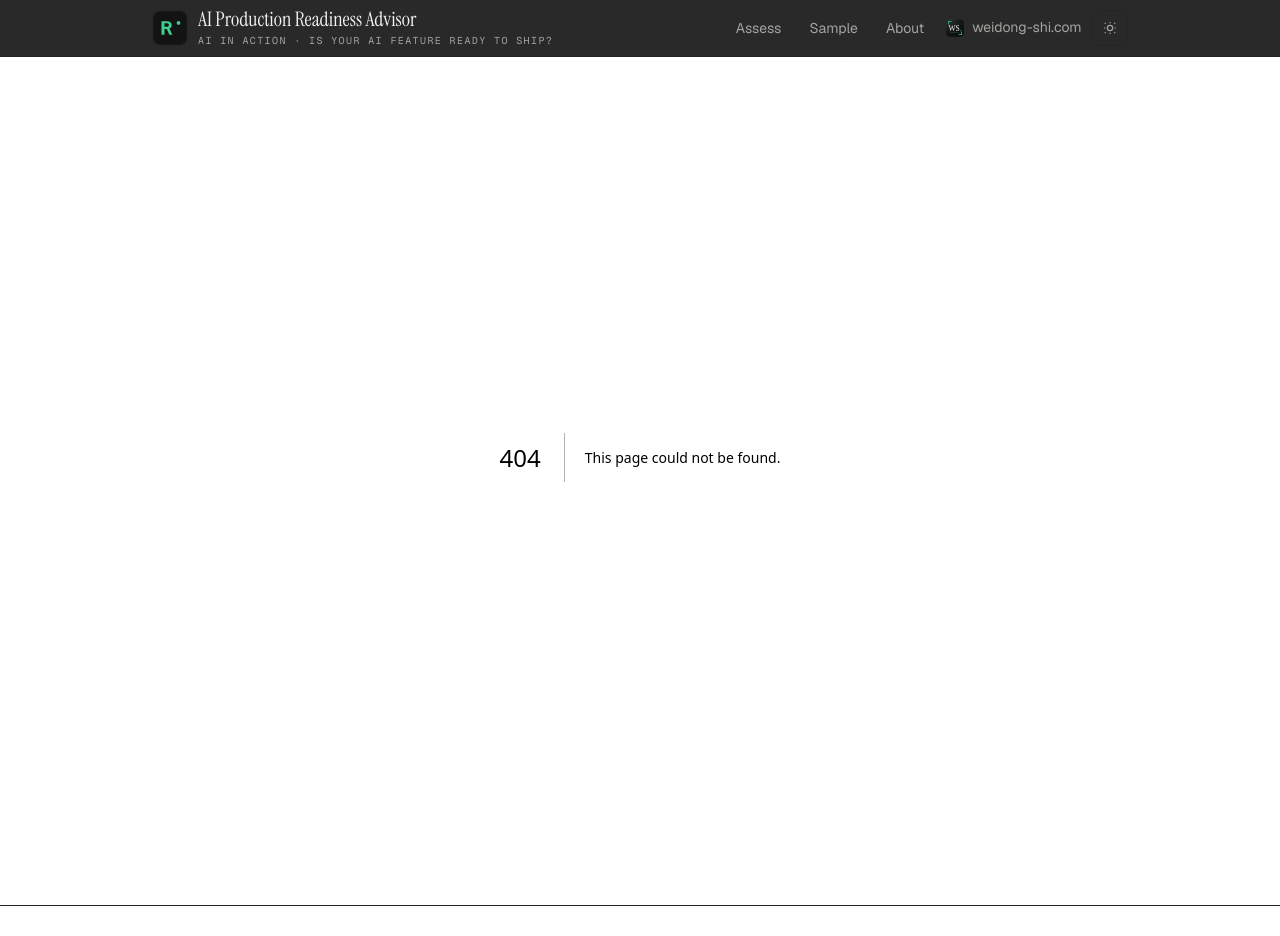
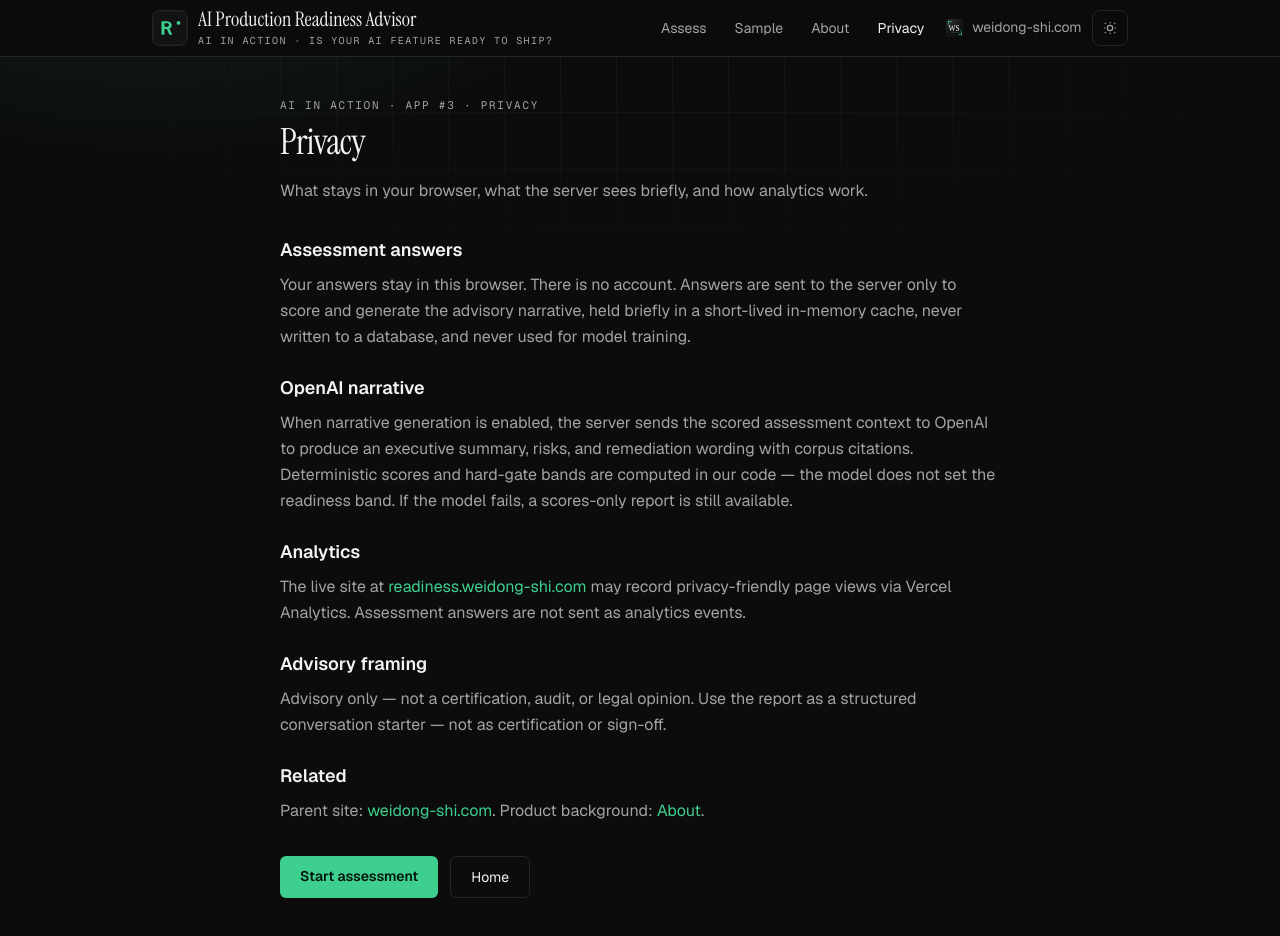
Before and after one commit to weidong808/ai-production-readiness-advisor, a Next.js app: page /privacy in a window 1280 px wide. Before the commit this address had no page. Shown: the top 936 px of the page. Built offline with nearby package versions, Linux system fonts and the light colour scheme.

Commit message:
Add Readiness privacy page with answer and OpenAI disclosure

```diff
--- a/src/app/about/page.tsx
+++ b/src/app/about/page.tsx
@@ -59,7 +59,14 @@ export default function AboutPage() {
           <span className="text-[var(--foreground)]">Disclaimer:</span>{" "}
           {ADVISORY_DISCLAIMER} Use the report as a structured conversation
           starter with your engineering, security, and compliance teams — not
-          as sign-off.
+          as sign-off.{" "}
+          <Link
+            href="/privacy"
+            className="text-[var(--accent)] underline-offset-2 hover:underline"
+          >
+            Privacy
+          </Link>
+          .
         </p>
         <p>
           Part of <span className="text-[var(--foreground)]">{SITE_SERIES_NAME}</span>{" "}
--- /dev/null
+++ b/src/app/privacy/page.tsx
@@ -0,0 +1,131 @@
+import type { Metadata } from "next";
+import Link from "next/link";
+import {
+  ADVISORY_DISCLAIMER,
+  APP_NAME,
+  APP_SERIES_LABEL,
+  APP_URL,
+  SITE_HOME_URL,
+} from "@/lib/brand";
+
+export const metadata: Metadata = {
+  title: `Privacy · ${APP_NAME}`,
+  description: `How ${APP_NAME} handles assessment answers, OpenAI narrative calls, and page analytics.`,
+};
+
+export default function PrivacyPage() {
+  return (
+    <main id="main" className="mx-auto max-w-3xl px-5 py-8 sm:px-6 sm:py-10">
+      <p className="font-mono text-[11px] tracking-[0.16em] text-[var(--muted)] uppercase">
+        {APP_SERIES_LABEL} · Privacy
+      </p>
+      <h1
+        className="mt-2 text-3xl tracking-tight text-[var(--foreground)] sm:text-4xl"
+        style={{ fontFamily: "var(--font-display)" }}
+      >
+        Privacy
+      </h1>
+      <p className="mt-4 text-base leading-relaxed text-[var(--muted)]">
+        What stays in your browser, what the server sees briefly, and how
+        analytics work.
+      </p>
+
+      <div className="mt-8 space-y-6 text-base leading-relaxed text-[var(--muted)]">
+        <section>
+          <h2 className="text-lg font-semibold text-[var(--foreground)]">
+            Assessment answers
+          </h2>
+          <p className="mt-2">
+            Your answers stay in this browser. There is no account. Answers are
+            sent to the server only to score and generate the advisory narrative,
+            held briefly in a short-lived in-memory cache, never written to a
+            database, and never used for model training.
+          </p>
+        </section>
+
+        <section>
+          <h2 className="text-lg font-semibold text-[var(--foreground)]">
+            OpenAI narrative
+          </h2>
+          <p className="mt-2">
+            When narrative generation is enabled, the server sends the scored
+            assessment context to OpenAI to produce an executive summary, risks,
+            and remediation wording with corpus citations. Deterministic scores
+            and hard-gate bands are computed in our code — the model does not set
+            the readiness band. If the model fails, a scores-only report is still
+            available.
+          </p>
+        </section>
+
+        <section>
+          <h2 className="text-lg font-semibold text-[var(--foreground)]">
+            Analytics
+          </h2>
+          <p className="mt-2">
+            The live site at{" "}
+            <a
+              href={APP_URL}
+              className="text-[var(--accent)] underline-offset-2 hover:underline"
+              target="_blank"
+              rel="noopener noreferrer"
+            >
+              {APP_URL.replace("https://", "")}
+            </a>{" "}
+            may record privacy-friendly page views via Vercel Analytics.
+            Assessment answers are not sent as analytics events.
+          </p>
+        </section>
+
+        <section>
+          <h2 className="text-lg font-semibold text-[var(--foreground)]">
+            Advisory framing
+          </h2>
+          <p className="mt-2">
+            {ADVISORY_DISCLAIMER} Use the report as a structured conversation
+            starter — not as certification or sign-off.
+          </p>
+        </section>
+
+        <section>
+          <h2 className="text-lg font-semibold text-[var(--foreground)]">
+            Related
+          </h2>
+          <p className="mt-2">
+            Parent site:{" "}
+            <a
+              href={SITE_HOME_URL}
+              className="text-[var(--accent)] underline-offset-2 hover:underline"
+              target="_blank"
+              rel="noopener noreferrer"
+            >
+              weidong-shi.com
+            </a>
+            . Product background:{" "}
+            <Link
+              href="/about"
+              className="text-[var(--accent)] underline-offset-2 hover:underline"
+            >
+              About
+            </Link>
+            .
+          </p>
+        </section>
+      </div>
+
+      <div className="mt-8 flex flex-wrap gap-3">
+        <Link
+          href="/assess"
+          className="rounded-md bg-[var(--accent)] px-5 py-2.5 text-sm font-semibold text-[var(--accent-foreground)] transition hover:brightness-110"
+        >
+          Start assessment
+        </Link>
+        <Link
+          href="/"
+          className="rounded-md border border-[var(--border)] px-5 py-2.5 text-sm hover:bg-[var(--card)]"
+        >
+          Home
+        </Link>
+      </div>
+    </main>
+  );
+}
--- a/src/components/AppFooter.tsx
+++ b/src/components/AppFooter.tsx
@@ -66,6 +66,14 @@ export function AppFooter() {
                     className="transition-colors hover:text-[var(--foreground)]"
                   >
                     About
+                  </Link>
+                </li>
+                <li>
+                  <Link
+                    href="/privacy"
+                    className="transition-colors hover:text-[var(--foreground)]"
+                  >
+                    Privacy
                   </Link>
                 </li>
                 <li>
--- a/src/components/AppHeader.tsx
+++ b/src/components/AppHeader.tsx
@@ -16,6 +16,7 @@ const NAV = [
   { href: "/assess", label: "Assess" },
   { href: "/sample", label: "Sample" },
   { href: "/about", label: "About" },
+  { href: "/privacy", label: "Privacy" },
 ] as const;
 
 export function AppHeader() {
```
Also changed, not shown: 1 other file (tests, documents, lock files or other folders).
